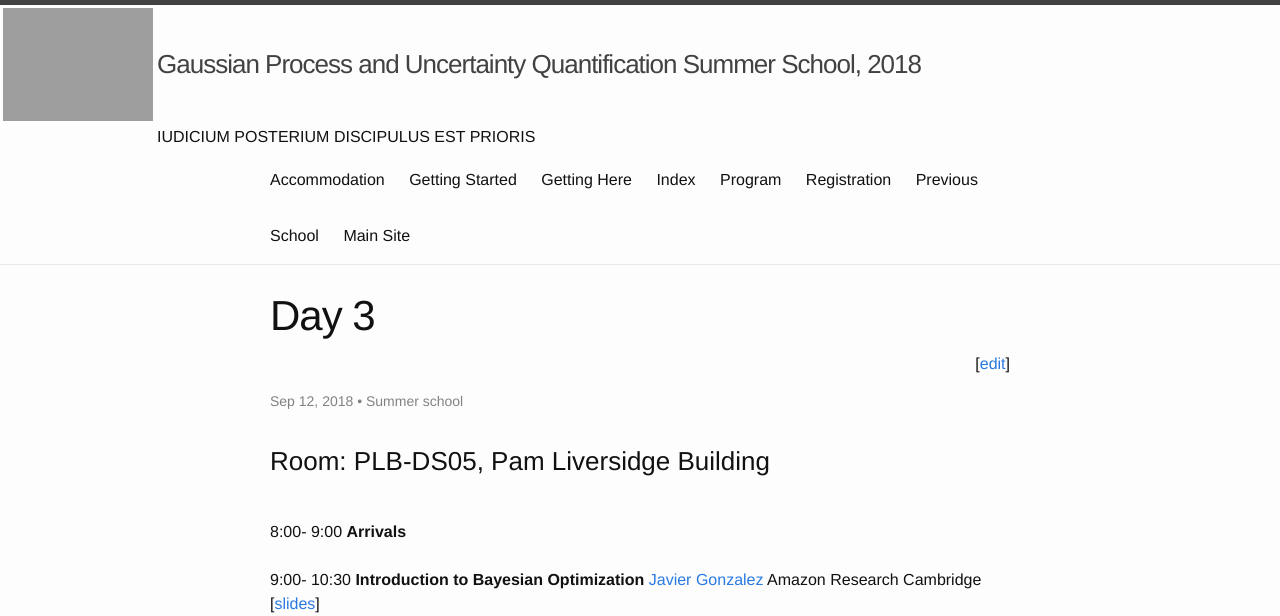
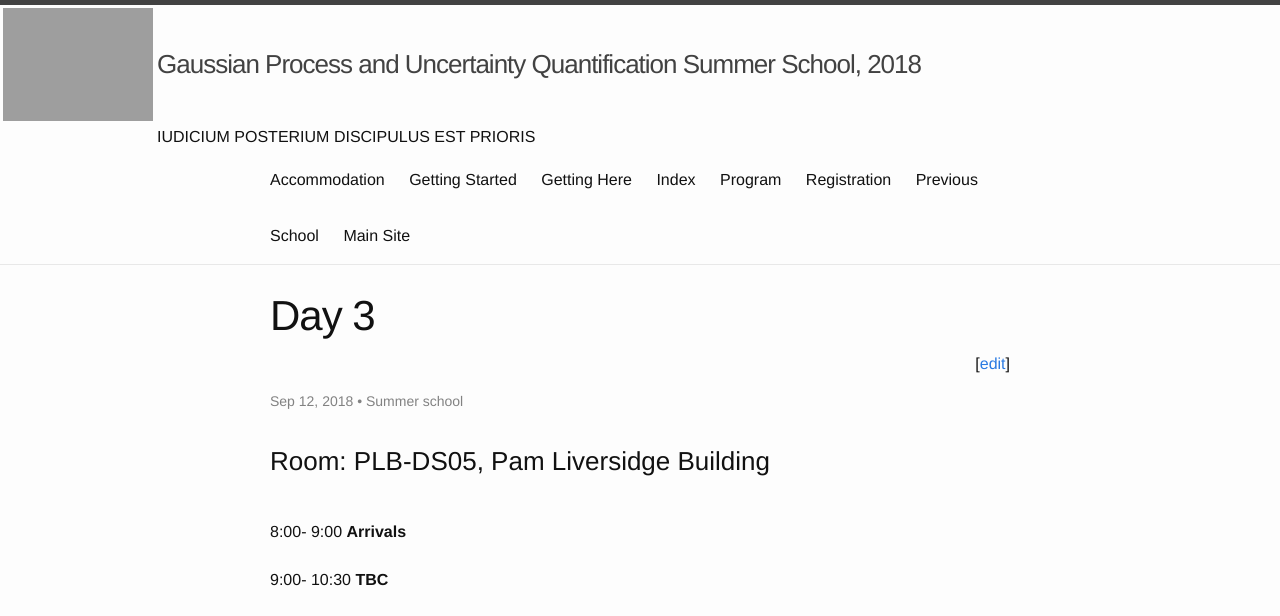
Before and after one commit to gpschool/gpss18, a Jekyll site: the page built from _posts/2018-09-12-day-3.md, in a window 1280 px wide and 1400 px high. Shown: the top 616 px of the window. Built offline with Jekyll 4.4.1, drawn with Linux system fonts in a browser that asks for light colours; some of the changed text lies outside the part shown; grey boxes are pictures that could not be loaded.

Commit message:
Update 2018-09-12-day-3.md

```diff
--- a/_posts/2018-09-12-day-3.md
+++ b/_posts/2018-09-12-day-3.md
@@ -8,26 +8,26 @@
 - title: "Arrivals"
   start: "8:00"
   end: "9:00"
-- title: Introduction to Bayesian Optimization
+- title: TBC
   abstract:
   author:
-  - family: Gonzalez
-    given: Javier
-    url: "http://javiergonzalezh.github.io/"
-    institute: "Amazon Research Cambridge"
-  slides: http://gpss.cc/gpss17/slides/gpss_bayesopt2017.pdf
-  youtube: https://www.youtube.com/watch?v=jKNAPoVfzvo&list=PLpTp0l_CVmgwyAthrUmmdIFiunV1VvicM&index=6
+  - family: TBC
+    given:
+    url:
+    institute:
+  slides:
+  youtube:
   start: "9:00"
   end: "10:30"
 - title: "Coffee Break"
   start: "10:30"
   end: "11:00"
-- title: "Unsupervised GPs"
+- title: TBC
   abstract:
   youtube:
   author:
-  - family: Damianou
-    given: Andreas
+  - family: TBC
+    given:
     url:
     institute:
   start: "11:00"
@@ -48,14 +48,14 @@
 - title: "Tea Break"
   start: "15:30"
   end: "16:00"
-- title: "Integration over hyperparameters and estimation of predictive performance"
+- title: TBC
   youtube:
   abstract:
   author:
-  - family: Vehtari [TBC]
-    given: Aki
-    url: "https://users.aalto.fi/~ave/"
-    institute: "Aalto University"
+  - family: TBC
+    given:
+    url:
+    institute:
   slides:
   youtube:
   start: "16:00"
```
